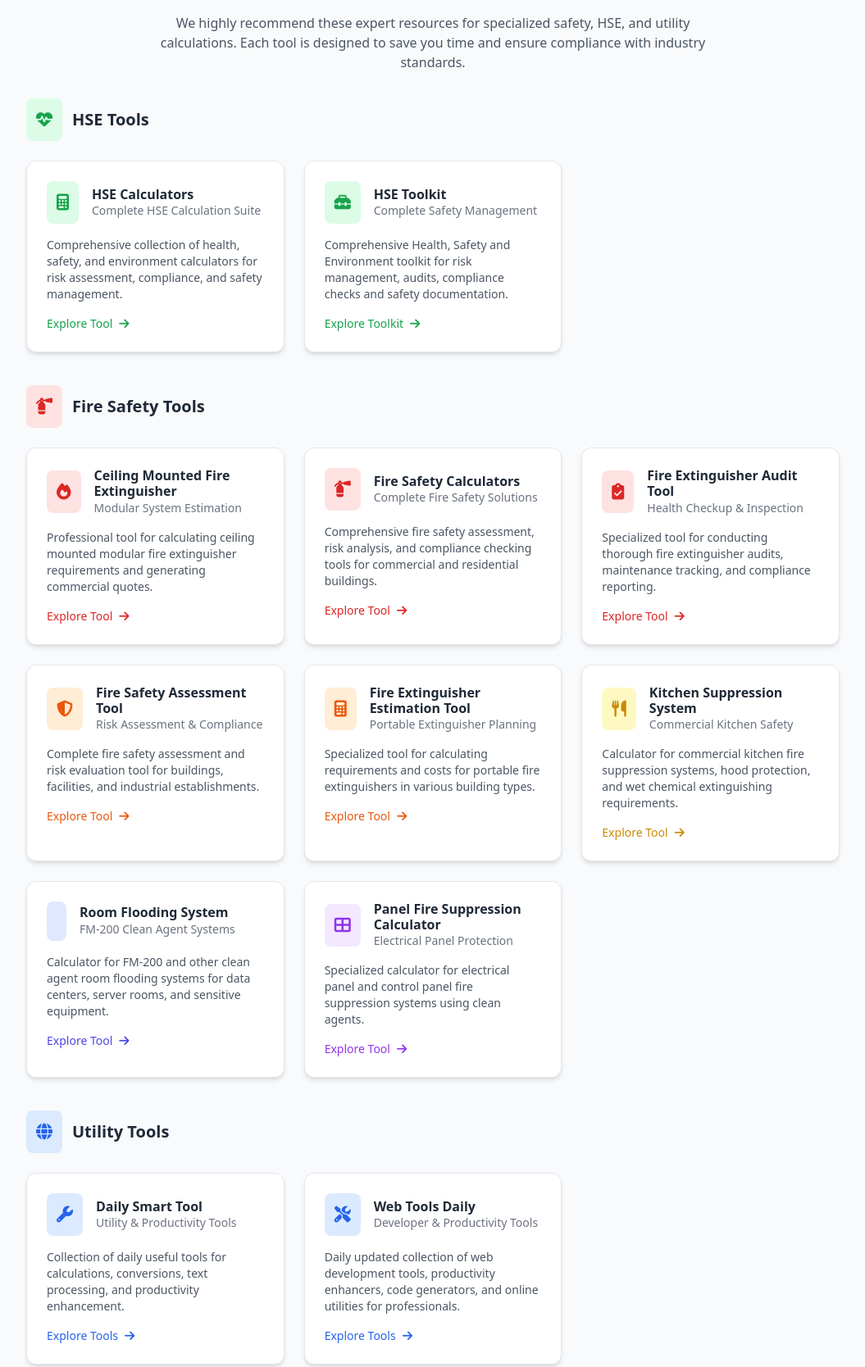
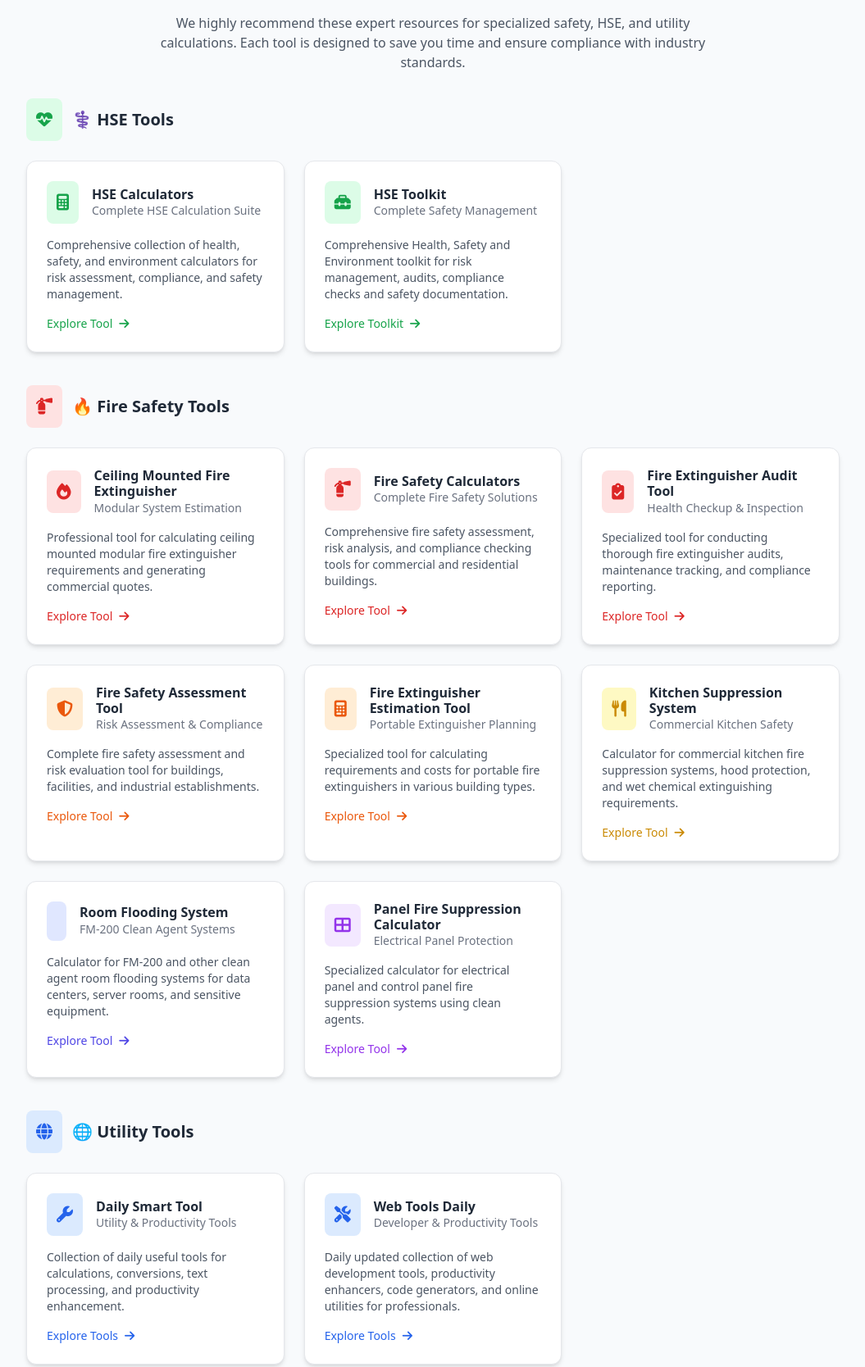
Before and after one commit to AmjathKhan001/Safetyguide360-Ceilingmounted-Fireextinguisher-Cost-Estimation-Tool, a website: page index.html in a window 1280 px wide. Shown: the part 1880-3548 px from the top of the page at 82% size, without its empty margins (112-1167 px from the left). Drawn offline with nearby package versions, Linux system fonts and the light colour scheme; some icons are missing.

Commit message:
Update index.html

```diff
--- a/index.html
+++ b/index.html
@@ -260,11 +260,11 @@
         }
 
         /* Social media hover effects */
+        .fa-linkedin-in:hover { color: #0A66C2 !important; }
         .fa-twitter:hover { color: #1DA1F2 !important; }
         .fa-facebook-f:hover { color: #1877F2 !important; }
         .fa-instagram:hover { color: #E4405F !important; }
         .fa-whatsapp:hover { color: #25D366 !important; }
-        .fa-linkedin-in:hover { color: #0A66C2 !important; }
     </style>
 </head>
 <body class="bg-slate-50 text-gray-800 font-sans flex flex-col min-h-screen">
@@ -670,13 +670,13 @@
                 Each tool is designed to save you time and ensure compliance with industry standards.
             </p>
 
-            <!-- HSE Tools Category -->
+            <!-- ⚕️ HSE Tools Category -->
             <div class="mb-10">
                 <div class="flex items-center mb-6">
                     <div class="bg-green-100 p-3 rounded-lg mr-3">
                         <i class="fas fa-heartbeat text-green-600 text-xl"></i>
                     </div>
-                    <h3 class="text-xl font-bold text-gray-800"> HSE Tools</h3>
+                    <h3 class="text-xl font-bold text-gray-800">⚕️ HSE Tools</h3>
                 </div>
                 <div class="grid grid-cols-1 md:grid-cols-2 lg:grid-cols-3 gap-6">
                     <!-- HSE Calculators -->
@@ -721,13 +721,13 @@
                 </div>
             </div>
 
-            <!-- Fire Safety Tools Category -->
+            <!-- 🔥 Fire Safety Tools Category -->
             <div class="mb-10">
                 <div class="flex items-center mb-6">
                     <div class="bg-red-100 p-3 rounded-lg mr-3">
                         <i class="fas fa-fire-extinguisher text-red-600 text-xl"></i>
                     </div>
-                    <h3 class="text-xl font-bold text-gray-800"> Fire Safety Tools</h3>
+                    <h3 class="text-xl font-bold text-gray-800">🔥 Fire Safety Tools</h3>
                 </div>
                 <div class="grid grid-cols-1 md:grid-cols-2 lg:grid-cols-3 gap-6">
                     <!-- Ceiling Mounted Fire Extinguisher Estimation Tool -->
@@ -892,13 +892,13 @@
                 </div>
             </div>
 
-            <!-- Utility Tools Category -->
+            <!-- 🌐 Utility Tools Category -->
             <div>
                 <div class="flex items-center mb-6">
                     <div class="bg-blue-100 p-3 rounded-lg mr-3">
                         <i class="fas fa-globe text-blue-600 text-xl"></i>
                     </div>
-                    <h3 class="text-xl font-bold text-gray-800"> Utility Tools</h3>
+                    <h3 class="text-xl font-bold text-gray-800">🌐 Utility Tools</h3>
                 </div>
                 <div class="grid grid-cols-1 md:grid-cols-2 lg:grid-cols-3 gap-6">
                     <!-- Daily Smart Tool -->
@@ -991,6 +991,12 @@
                     </h4>
                     <div class="space-y-2">
                         <p class="flex items-center justify-center md:justify-start">
+                            <i class="fas fa-globe mr-2 text-blue-400"></i>
+                            <a href="https://www.amjathkhan.com" target="_blank" rel="noopener noreferrer" class="text-gray-300 hover:text-white transition">
+                                www.amjathkhan.com
+                            </a>
+                        </p>
+                        <p class="flex items-center justify-center md:justify-start">
                             <i class="fas fa-envelope mr-2 text-red-400"></i>
                             <a href="mailto:contact@amjathkhan.com" class="text-gray-300 hover:text-white transition">
                                 contact@amjathkhan.com
@@ -1000,12 +1006,6 @@
                             <i class="fas fa-phone mr-2 text-green-400"></i>
                             <a href="tel:+919750816163" class="text-gray-300 hover:text-white transition">
                                 +91 97508 16163
-        </a>
-    </p>
-    <p class="flex items-center justify-center md:justify-start">
-        <i class="fas fa-globe mr-2 text-blue-400"></i>
-        <a href="https://www.amjathkhan.com" target="_blank" rel="noopener noreferrer" class="text-gray-300 hover:text-white transition">
-            www.amjathkhan.com
                             </a>
                         </p>
                         <p class="text-sm text-gray-400 mt-3">
@@ -1032,7 +1032,7 @@
                             <a href="https://bsky.app/profile/amjathkhan.bsky.social" target="_blank" rel="noopener noreferrer" class="text-gray-400 hover:text-blue-300 transition duration-300" title="Bluesky">
                                 <i class="fab fa-twitter text-lg"></i>
                             </a>
-                        /div>
+                        </div>
                     </div>
                 </div>
 
```
Lines whose indentation alone changed are shown as unchanged.
